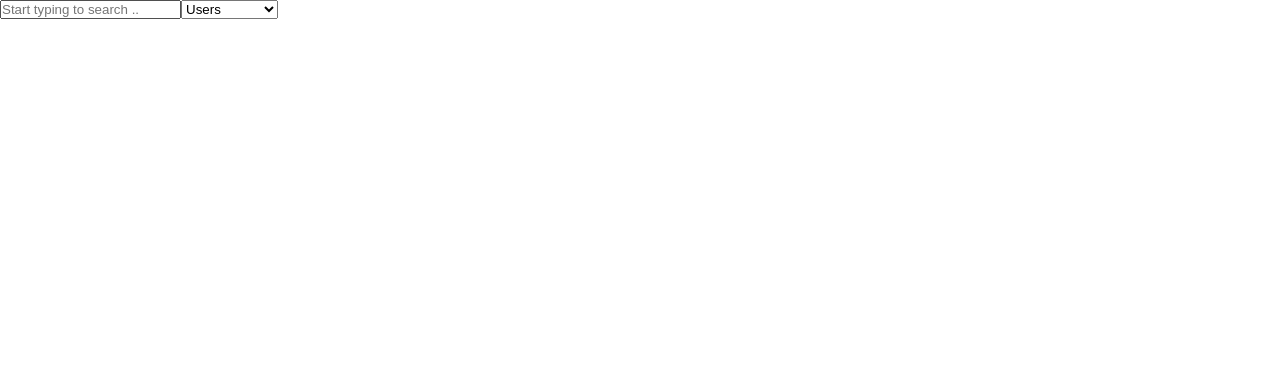
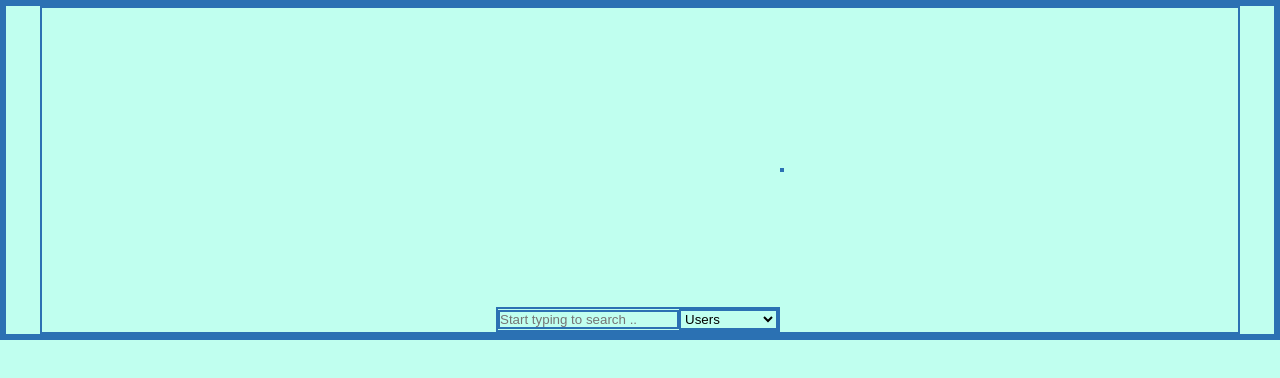
Before and after one commit to richardl33/react-flash, a React (Create React App) app in the folder github-search-app/: page / in a window 1280 px wide. Shown: the top 378 px of the page. Built offline with nearby package versions, Linux system fonts and the light colour scheme.

Commit message:
add sass. base ui

```diff
--- a/github-search-app/package.json
+++ b/github-search-app/package.json
@@ -10,6 +10,7 @@
     "@types/node": "^12.20.27",
     "@types/react": "^17.0.24",
     "@types/react-dom": "^17.0.9",
+    "node-sass": "^6.0.1",
     "react": "^17.0.2",
     "react-dom": "^17.0.2",
     "react-scripts": "4.0.3",
--- a/github-search-app/src/App.css
+++ /dev/null
@@ -1,14 +0,0 @@
-* {
-  box-sizing: border-box;
-  padding: 0;
-  margin: 0;
-}
-
-body {
-  font-family: Arial, Helvetica, sans-serif;
-}
-
-a {
-  color: #333;
-  text-decoration: none;
-}
--- /dev/null
+++ b/github-search-app/src/App.scss
@@ -0,0 +1,2 @@
+@import 'scss/base';
+@import 'scss/gitsearch';
--- a/github-search-app/src/App.tsx
+++ b/github-search-app/src/App.tsx
@@ -1,6 +1,6 @@
 import React, { Component } from 'react'
 import GitResults from './components/GitResults';
-import './App.css';
+import './App.scss';
 
 /**
  *
@@ -54,8 +54,9 @@ export default class App extends Component {
 
   render() {
     return (
-      <>
-        <form onSubmit={e => {
+      <div className="container">
+
+        <form className="git-search__container" onSubmit={e => {
           e.preventDefault();
           this.gitData(); // Remove (for testing only - GitHub API limit)
           }}>
@@ -77,7 +78,7 @@ export default class App extends Component {
         <GitResults
           returnData={this.state.returnData}
           searchType={this.state.searchType}/>
-      </>
+      </div>
     )
   }
 }
--- /dev/null
+++ b/github-search-app/src/scss/base.scss
@@ -0,0 +1,29 @@
+$bp-mobile: 320px;
+$bp-tablet: 768px;
+$bp-desktop: 1024px;
+$bp-desktop-max: 1200px;
+
+* {
+  box-sizing: border-box;
+  padding: 0;
+  margin: 0;
+  background-color: rgb(192, 255, 239);
+  border: 2px solid rgb(43, 113, 179); // Remove for prod
+}
+
+body {
+  font-family: Arial, Helvetica, sans-serif;
+}
+
+a {
+  color: #333;
+  text-decoration: none;
+}
+
+.container {
+  max-width: $bp-desktop-max;
+  margin: auto;
+  display: flex;
+  align-items: center;
+  justify-content: center;
+}
--- /dev/null
+++ b/github-search-app/src/scss/gitsearch.scss
@@ -0,0 +1,5 @@
+.git-search {
+   &__container {
+      margin-top: 25%;
+   }
+}
```
Also changed, not shown: 1 other file (tests, documents, lock files or other folders).
